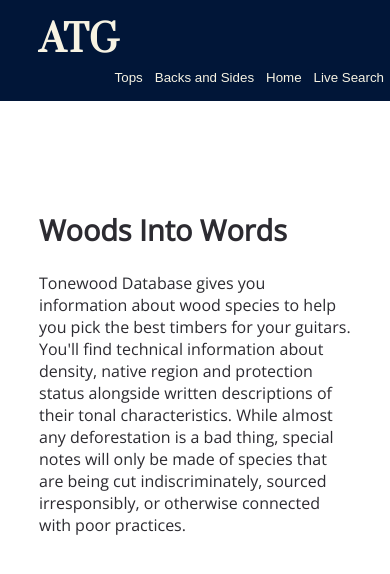
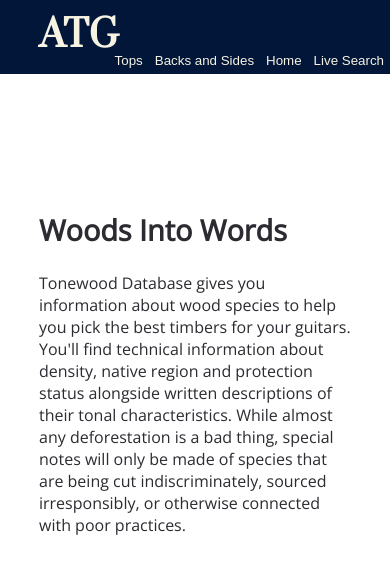
Before and after one commit to tlysecki/tonewoodDB, a React (Create React App) app: page / in a window 390 px wide. Shown: the top 574 px of the page. Built offline with nearby package versions, Linux system fonts and the light colour scheme.

Commit message:
Adjusted for mobile friendliness

```diff
--- a/src/App.css
+++ b/src/App.css
@@ -10,6 +10,10 @@
   }
   .about h2 {
     font-size: 1.8em
+  }
+  .woodSearch{
+    position: fixed;
+    bottom: 0;
   }
 }
 @media (min-width: 481px) {
@@ -25,6 +29,10 @@
   .about h2 {
     font-size: 2.2em
   }
+  .woodSearch {
+    position: relative;
+    margin-top: 12vh;
+  }
 }
 
 header {
@@ -33,7 +41,7 @@ header {
   position: fixed;
   width: 100vw;
   display: block;
-  height: 12vh;
+  height: 4.6em;
 }
 
 .about {
@@ -95,7 +103,7 @@ header {
 .titleLg, .titleSm {
   font-family: 'Prata', serif;
   padding-left: 15px;
-  padding-top: 15px;
+  padding-top: 10px;
   margin-top: 0px;
 }
 
@@ -112,12 +120,12 @@ header {
   display: block;
   position: fixed;
   right: 0;
-  top: 8vh;
+  top: 3.2em;
 }
 
 .woodSearch {
   width: 100vw;
-  height: 8vh;
+  height: 2.5em;
   padding-left: 20px;
   font-size: 20px;
 }
--- a/src/App.js
+++ b/src/App.js
@@ -39,7 +39,7 @@ class App extends Component {
     if (wood !== this.state.woodToShow) {
       this.setState({
         woodToShow: wood,
-        openInfo: true
+        openInfo: true,
       })
     } if (wood === this.state.woodToShow) {
       this.setState({
```
